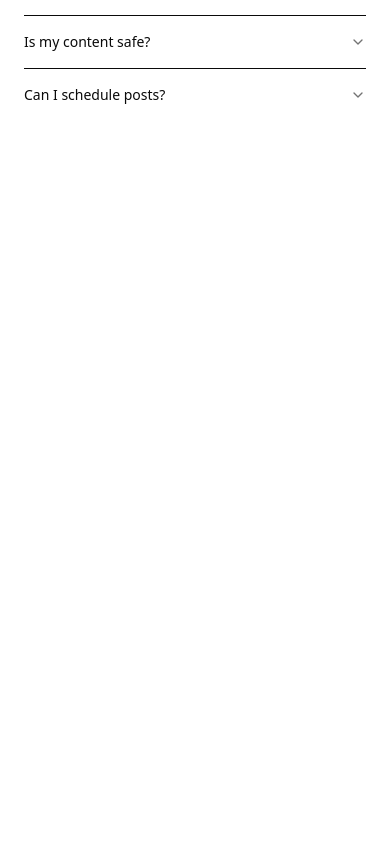
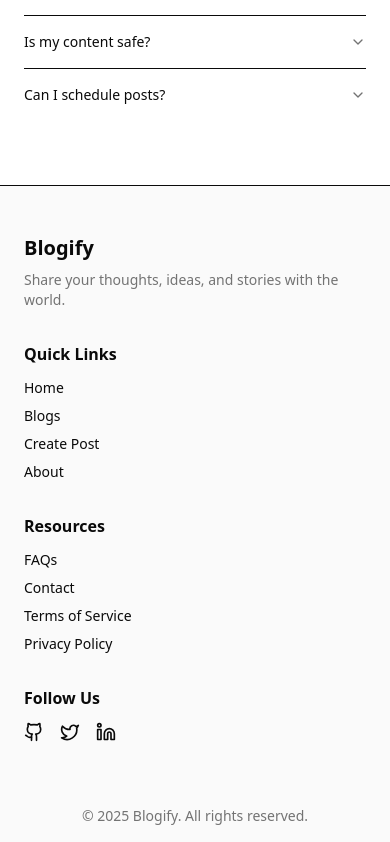
Before and after one commit to MahatoAmaR2/fullstack-nextjs-blog, a Next.js app: page / in a window 390 px wide. Shown: the part 6540-7382 px from the top of the page. Before the commit the page ends 6725 px from the top, so only its background shows below. Built offline with nearby package versions, Linux system fonts and the light colour scheme.

Commit message:
add responsive footer with quick links, resources, and social icons and in future may be changes in foooter section

```diff
--- a/src/app/page.tsx
+++ b/src/app/page.tsx
@@ -1,6 +1,7 @@
 import { CallToAction } from "@/components/CallToAction";
 import { FAQs } from "@/components/FAQs";
 import { Features } from "@/components/FeatureSection";
+import { Footer } from "@/components/Footer";
 import { HeroSection } from "@/components/Herosection";
 import { Navbar } from "@/components/Navbar";
 import Newsletter from "@/components/Newsletter";
@@ -19,6 +20,7 @@ export default function Home() {
       <Testimonials />
       <CallToAction />
       <FAQs />
+      <Footer />
     </>
   );
 }
--- /dev/null
+++ b/src/components/Footer.tsx
@@ -0,0 +1,94 @@
+"use client";
+
+import Link from "next/link";
+import { Github, Twitter, Linkedin } from "lucide-react";
+
+export function Footer() {
+  return (
+    <footer className="border-t bg-zinc-50 dark:bg-zinc-900">
+      <div className="max-w-7xl mx-auto px-6 lg:px-20 py-12 grid gap-8 md:grid-cols-4">
+
+        <div>
+          <h3 className="text-xl font-bold">Blogify</h3>
+          <p className="mt-2 text-sm text-muted-foreground">
+            Share your thoughts, ideas, and stories with the world.
+          </p>
+        </div>
+
+
+        <div>
+          <h4 className="font-semibold mb-3">Quick Links</h4>
+          <ul className="space-y-2 text-sm">
+            <li>
+              <Link href="/" className="hover:text-primary">
+                Home
+              </Link>
+            </li>
+            <li>
+              <Link href="/blogs" className="hover:text-primary">
+                Blogs
+              </Link>
+            </li>
+            <li>
+              <Link href="/create" className="hover:text-primary">
+                Create Post
+              </Link>
+            </li>
+            <li>
+              <Link href="/about" className="hover:text-primary">
+                About
+              </Link>
+            </li>
+          </ul>
+        </div>
+
+
+        <div>
+          <h4 className="font-semibold mb-3">Resources</h4>
+          <ul className="space-y-2 text-sm">
+            <li>
+              <Link href="/faq" className="hover:text-primary">
+                FAQs
+              </Link>
+            </li>
+            <li>
+              <Link href="/contact" className="hover:text-primary">
+                Contact
+              </Link>
+            </li>
+            <li>
+              <Link href="/terms" className="hover:text-primary">
+                Terms of Service
+              </Link>
+            </li>
+            <li>
+              <Link href="/privacy" className="hover:text-primary">
+                Privacy Policy
+              </Link>
+            </li>
+          </ul>
+        </div>
+
+
+        <div>
+          <h4 className="font-semibold mb-3">Follow Us</h4>
+          <div className="flex gap-4">
+            <Link href="https://github.com" target="_blank" className="hover:text-primary">
+              <Github className="h-5 w-5" />
+            </Link>
+            <Link href="https://twitter.com" target="_blank" className="hover:text-primary">
+              <Twitter className="h-5 w-5" />
+            </Link>
+            <Link href="https://linkedin.com" target="_blank" className="hover:text-primary ">
+              <Linkedin className="h-5 w-5  " />
+            </Link>
+          </div>
+        </div>
+      </div>
+
+      <div className=" py-4 text-center text-sm text-muted-foreground">
+        © {new Date().getFullYear()} Blogify. All rights reserved.
+      </div>
+    </footer>
+  );
+}
```
